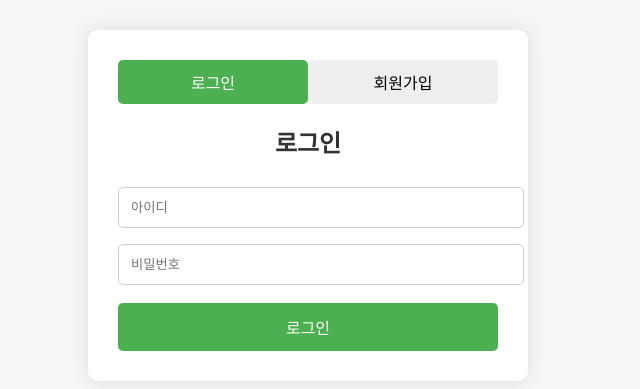
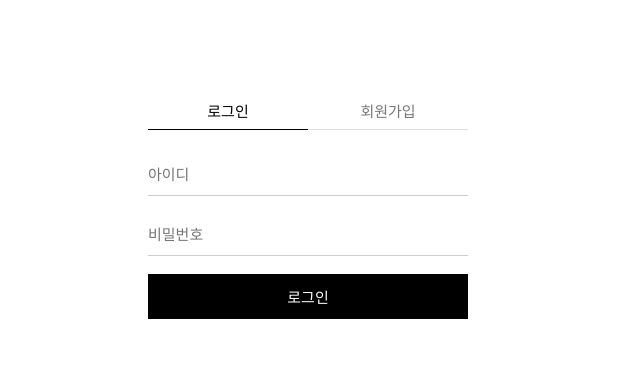
Before and after one commit to gmin03133-dotcom/test251211, a plain HTML site: page index.html in a window 1280 px wide. Shown: the part 195-584 px from the top of the page, without its empty margins (332-972 px from the left). Drawn offline with Linux system fonts and the light colour scheme.

Commit message:
index.html

```diff
--- a/index.html
+++ b/index.html
@@ -6,78 +6,75 @@
     <title>로그인 / 회원가입</title>
     <style>
         body {
-            font-family: 'Arial', sans-serif;
-            background:#f5f6f7;
-            margin:0;
-            display:flex;
-            justify-content:center;
-            align-items:center;
-            height:100vh;
+            margin: 0;
+            font-family: "Helvetica", "Arial", sans-serif;
+            background: #ffffff;
+            display: flex;
+            justify-content: center;
+            align-items: center;
+            height: 100vh;
+            color: #111;
         }
 
         .container {
-            width: 380px;
-            background:#fff;
-            padding:30px;
-            border-radius:10px;
-            box-shadow:0 0 20px rgba(0,0,0,0.1);
-        }
-
-        h2 {
-            text-align:center;
-            margin-bottom:20px;
-            color:#333;
+            width: 320px;
         }
 
         .tabs {
-            display:flex;
-            margin-bottom:20px;
+            display: flex;
+            justify-content: space-between;
+            margin-bottom: 24px;
         }
 
         .tab {
-            flex:1;
-            padding:10px;
-            text-align:center;
-            cursor:pointer;
-            background:#eee;
-            border-radius:5px;
+            padding: 8px 0;
+            flex: 1;
+            text-align: center;
+            cursor: pointer;
+            font-size: 15px;
+            border-bottom: 1px solid #ddd;
+            color: #777;
         }
 
         .tab.active {
-            background:#4CAF50;
-            color:#fff;
+            border-bottom: 1.5px solid #000;
+            color: #000;
         }
 
         .form {
-            display:none;
+            display: none;
         }
 
         .form.active {
-            display:block;
+            display: block;
         }
 
         input {
-            width:100%;
-            padding:12px;
-            margin:8px 0;
-            border:1px solid #ccc;
-            border-radius:5px;
+            width: 100%;
+            border: none;
+            border-bottom: 1px solid #ccc;
+            padding: 12px 0;
+            margin-bottom: 18px;
+            font-size: 15px;
+            outline: none;
+        }
+
+        input:focus {
+            border-bottom: 1px solid #000;
         }
 
         button {
-            width:100%;
-            padding:12px;
-            background:#4CAF50;
-            color:#fff;
-            border:none;
-            border-radius:5px;
-            cursor:pointer;
-            font-size:16px;
-            margin-top:10px;
+            width: 100%;
+            padding: 12px 0;
+            background: #000;
+            color: #fff;
+            border: none;
+            font-size: 15px;
+            cursor: pointer;
         }
 
         button:hover {
-            background:#45a049;
+            background: #222;
         }
     </style>
 </head>
@@ -89,17 +86,15 @@
             <div class="tab" onclick="showForm('signup')">회원가입</div>
         </div>
 
-    <!-- 로그인 폼 -->
+        <!-- 로그인 -->
         <form id="login" class="form active">
-        <h2>로그인</h2>
             <input type="text" placeholder="아이디" required>
             <input type="password" placeholder="비밀번호" required>
             <button type="submit">로그인</button>
         </form>
 
-    <!-- 회원가입 폼 -->
+        <!-- 회원가입 -->
         <form id="signup" class="form">
-        <h2>회원가입</h2>
             <input type="text" placeholder="아이디" required>
             <input type="email" placeholder="이메일" required>
             <input type="password" placeholder="비밀번호" required>
@@ -109,11 +104,11 @@
     </div>
 
 <script>
-    function showForm(formName) {
+    function showForm(name) {
         document.querySelectorAll('.form').forEach(f => f.classList.remove('active'));
         document.querySelectorAll('.tab').forEach(t => t.classList.remove('active'));
 
-        document.getElementById(formName).classList.add('active');
+        document.getElementById(name).classList.add('active');
         event.target.classList.add('active');
     }
 </script>
```
Lines whose indentation alone changed are shown as unchanged.
